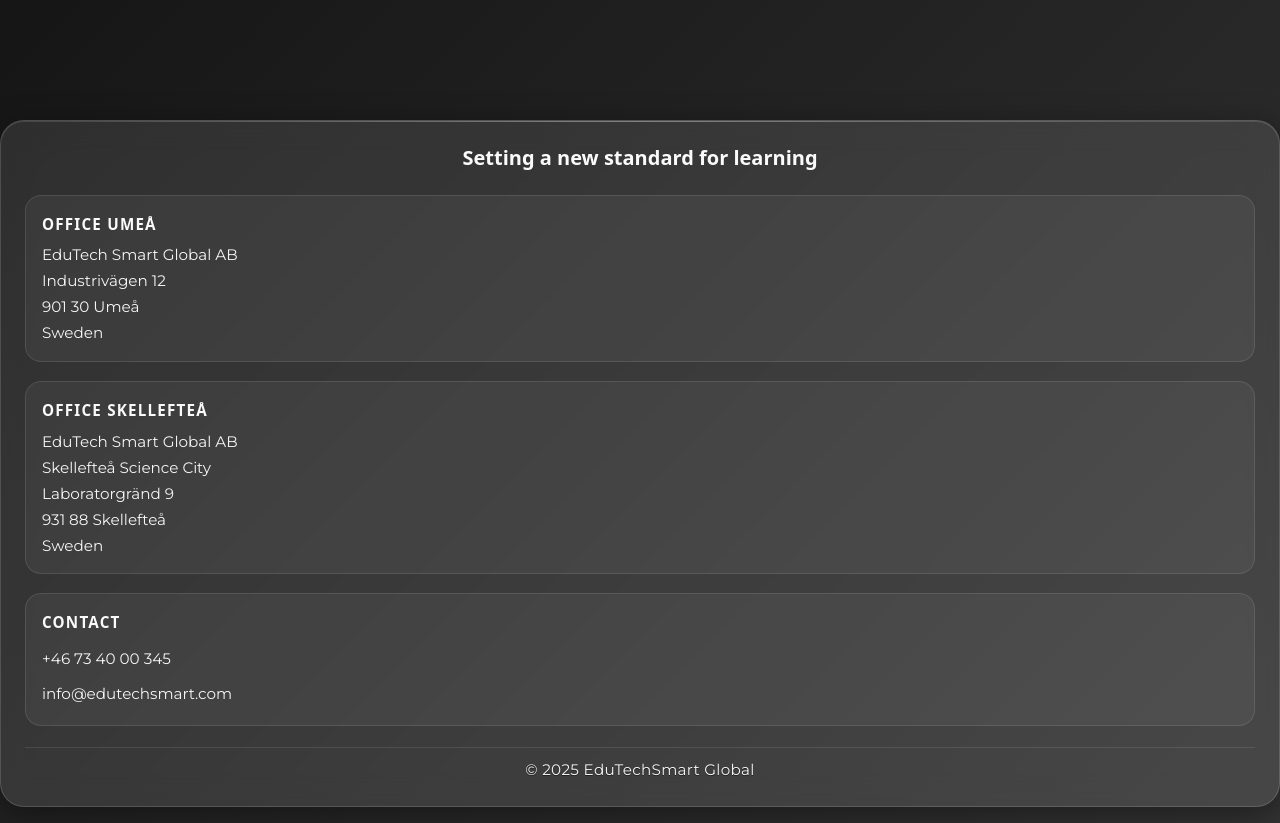
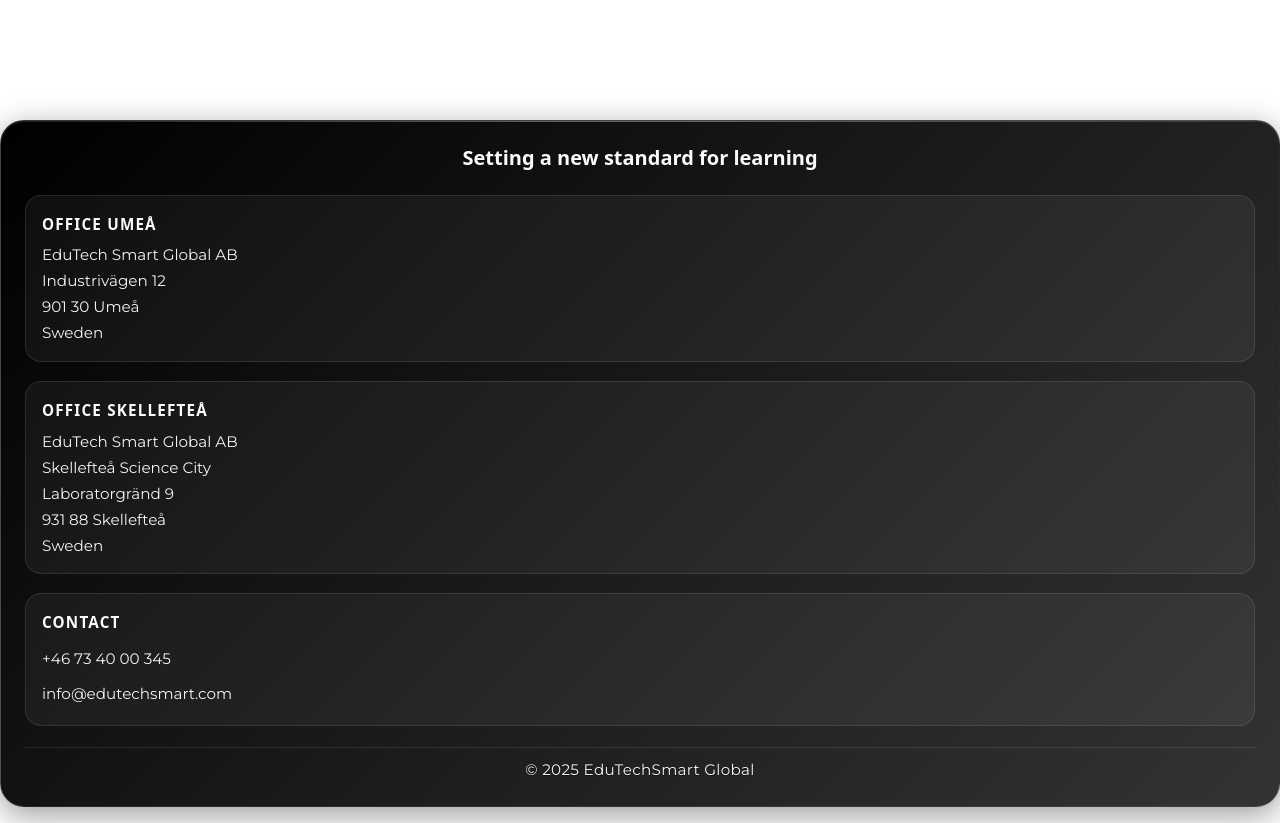
Before and after one commit to DennisCederqvist/edutechsmart-landingpage, a plain HTML site: page index.html in a window 1280 px wide. Shown: the part 1480-2303 px from the top of the page. Drawn offline with Linux system fonts and the light colour scheme; a web font is replaced by a local one.

Commit message:
style debugging

```diff
--- a/assets/css/styles.css
+++ b/assets/css/styles.css
@@ -21,7 +21,7 @@ body {
     line-height: 1.6;
     /* 5. Improve text rendering */
     -webkit-font-smoothing: antialiased;
-    background: linear-gradient(135deg, #000000 0%, #1a1a1a 50%, #333333 100%);
+    /*background: linear-gradient(135deg, #000000 0%, #1a1a1a 50%, #333333 100%);*/
     min-height: 100vh;
     /* improve overall legibility */
     color: rgba(255,255,255,0.95);
@@ -97,7 +97,8 @@ h1, h2, h3, h4, h5, h6 {
     backdrop-filter: blur(15px);
     -webkit-backdrop-filter: blur(15px);
     /* slightly stronger glass background so text reads better */
-    background: rgba(255, 255, 255, 0.10);
+    background: linear-gradient(135deg, #000000 0%, #1a1a1a 50%, #333333 100%);
+    /*background: rgba(255, 255, 255, 0.10);*/
     border: 1px solid rgba(255, 255, 255, 0.15);
     border-radius: 24px;
     box-shadow:
```
